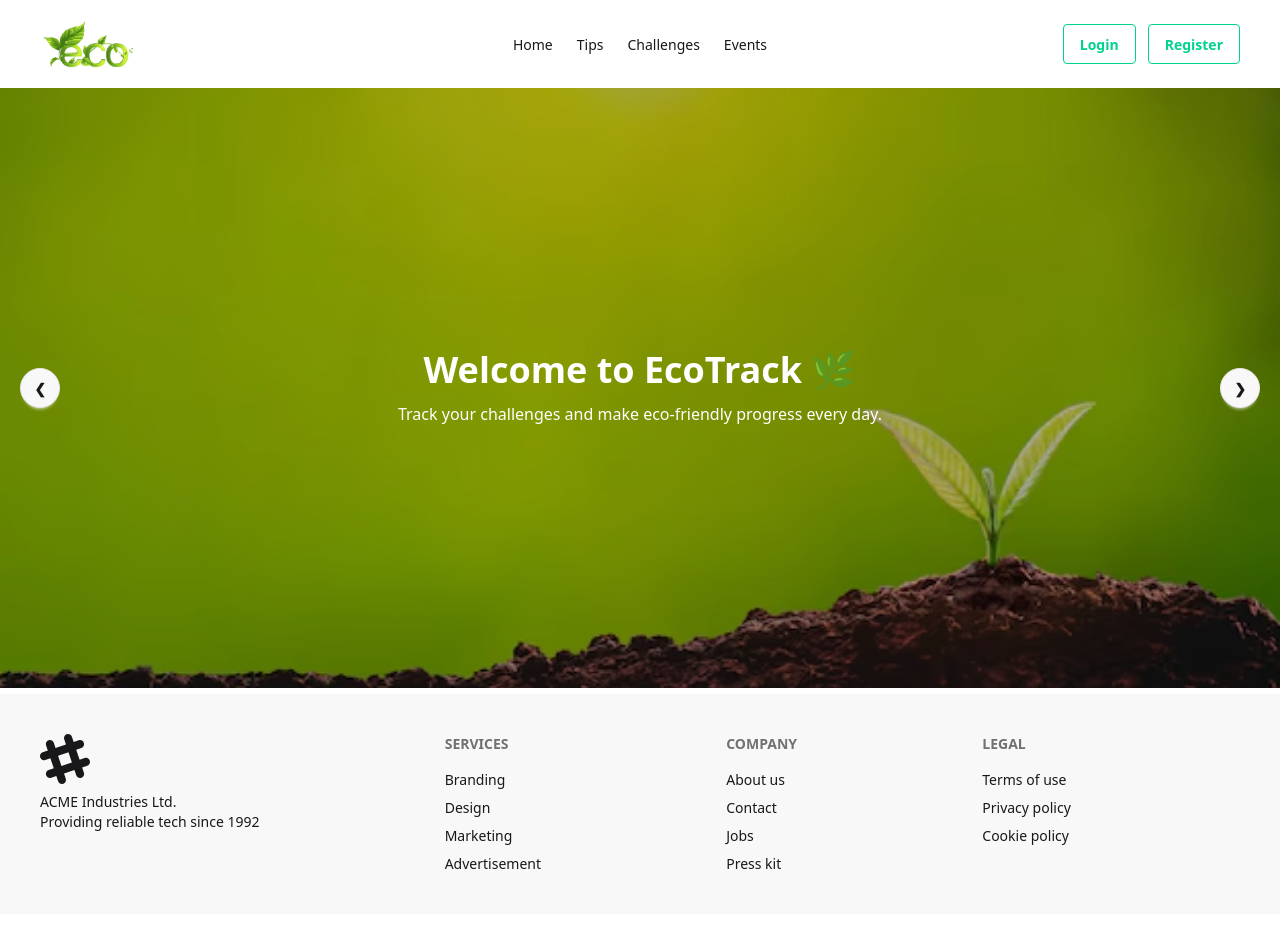
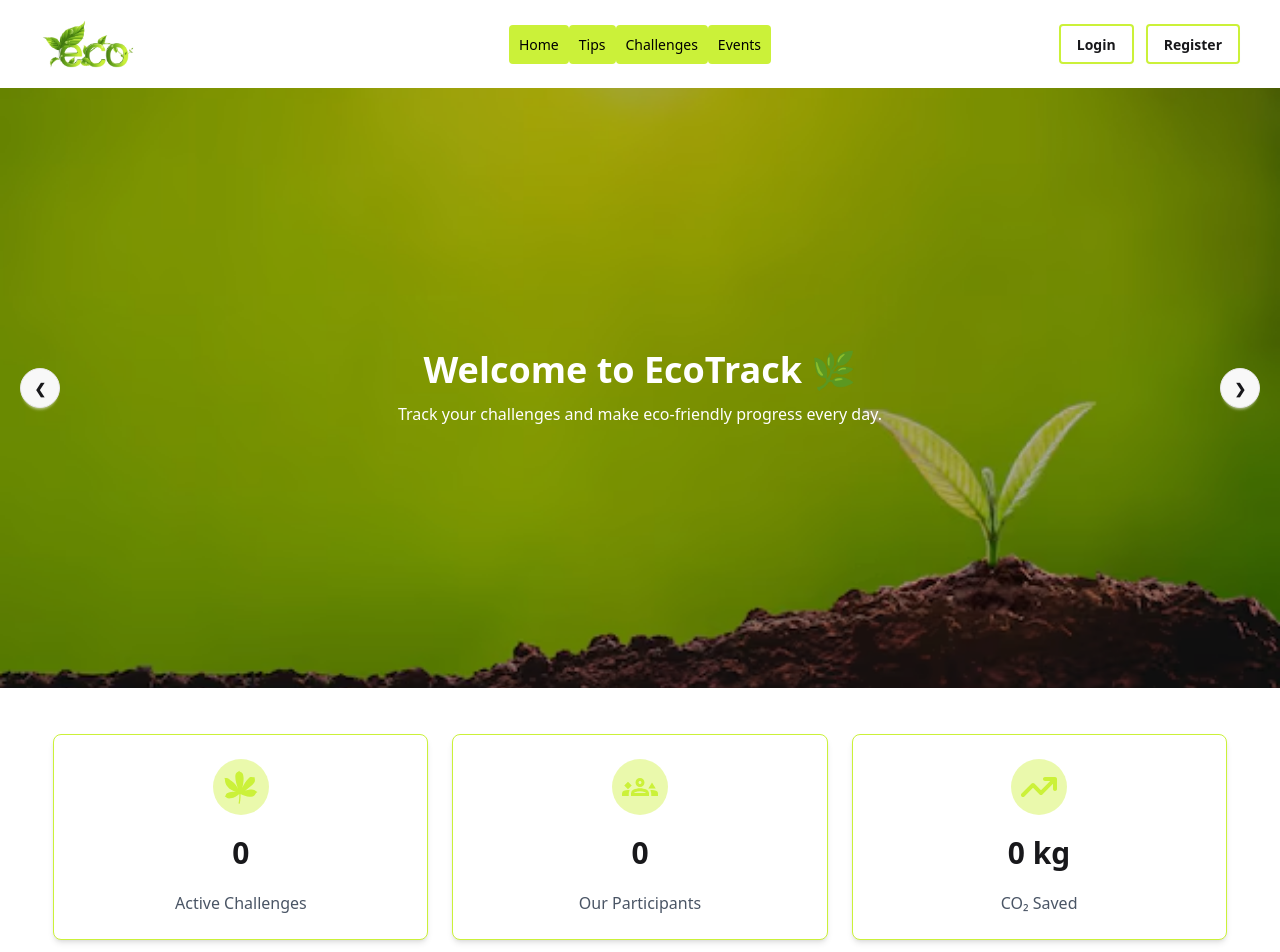
Before and after one commit to ehasun15019/ph-assignment-10-Ecotracker-client-site, a React (Vite) app: page / in a window 1280 px wide. Shown: the top 952 px of the page. Before the commit the page ends 914 px from the top, so only its background shows below. Built offline with nearby package versions, Linux system fonts and the light colour scheme.

Commit message:
complete counter section

```diff
--- a/index.html
+++ b/index.html
@@ -2,9 +2,9 @@
 <html lang="en">
   <head>
     <meta charset="UTF-8" />
-    <link rel="icon" type="image/svg+xml" href="/vite.svg" />
+    <!-- <link rel="icon" type="image/svg+xml" href="/vite.svg" /> -->
     <meta name="viewport" content="width=device-width, initial-scale=1.0" />
-    <title>client</title>
+    <title>Eco-tracker</title>
   </head>
   <body>
     <div id="root"></div>
--- /dev/null
+++ b/src/Components/Counter/Counter.css
@@ -0,0 +1,11 @@
+.card {
+    border: 1px solid #cbf139;
+}
+
+.card-title
+{
+    width: fit-content;
+    padding: 10px;
+    border-radius: 50%;
+    background-color: #ccf1396b;
+}
--- /dev/null
+++ b/src/Components/Counter/Counter.jsx
@@ -0,0 +1,48 @@
+import React from "react";
+import "./Counter.css";
+import { GiChestnutLeaf } from "react-icons/gi";
+import { MdOutlineGroups3 } from "react-icons/md";
+import { FaArrowTrendUp } from "react-icons/fa6";
+
+const Counter = () => {
+  return (
+    <div className="w-11/12 mx-auto py-10 grid grid-cols-1 sm:grid-cols-2 lg:grid-cols-3 gap-6">
+      {/* Card 1 */}
+      <div className="card bg-base-100 shadow-md hover:shadow-lg transition-all duration-300 w-full">
+        <div className="card-body flex flex-col items-center text-center space-y-3">
+          <div className="card-title text-4xl">
+            <GiChestnutLeaf style={{ color: "#cbf139" }} />
+          </div>
+          <h2 className="font-bold text-3xl">0</h2>
+          <p className="text-gray-600 text-sm sm:text-base">
+            Active Challenges
+          </p>
+        </div>
+      </div>
+
+      {/* Card 2 */}
+      <div className="card bg-base-100 shadow-md hover:shadow-lg transition-all duration-300 w-full">
+        <div className="card-body flex flex-col items-center text-center space-y-3">
+          <div className="card-title text-4xl">
+            <MdOutlineGroups3 style={{ color: "#cbf139" }} />
+          </div>
+          <h2 className="font-bold text-3xl">0</h2>
+          <p className="text-gray-600 text-sm sm:text-base">Our Participants</p>
+        </div>
+      </div>
+
+      {/* Card 3 */}
+      <div className="card bg-base-100 shadow-md hover:shadow-lg transition-all duration-300 w-full">
+        <div className="card-body flex flex-col items-center text-center space-y-3">
+          <div className="card-title text-4xl">
+            <FaArrowTrendUp style={{ color: "#cbf139" }} />
+          </div>
+          <h2 className="font-bold text-3xl">0 kg</h2>
+          <p className="text-gray-600 text-sm sm:text-base">CO₂ Saved</p>
+        </div>
+      </div>
+    </div>
+  );
+};
+
+export default Counter;
--- /dev/null
+++ b/src/Components/Navbar/Navbar.css
@@ -0,0 +1,5 @@
+a.active {
+    background: #cbf139;
+    color: black;
+    padding: 9px 10px;
+}
--- a/src/Components/Navbar/Navbar.jsx
+++ b/src/Components/Navbar/Navbar.jsx
@@ -1,6 +1,7 @@
 import React from "react";
 import { Link, NavLink } from "react-router";
 import { assets } from "../../assets/assets";
+import "./Navbar.css";
 
 const Navbar = () => {
   const links = (
@@ -10,15 +11,15 @@ const Navbar = () => {
       </li>
 
       <li>
-        <NavLink to="/">Tips</NavLink>
+        <NavLink>Tips</NavLink>
       </li>
 
       <li>
-        <NavLink to="">Challenges</NavLink>
+        <NavLink>Challenges</NavLink>
       </li>
 
       <li>
-        <NavLink to="/">Events</NavLink>
+        <NavLink>Events</NavLink>
       </li>
     </>
   );
@@ -61,8 +62,8 @@ const Navbar = () => {
 
       <div className="navbar-end">
         <div className="flex gap-3">
-          <button className="btn btn-outline btn-success">Login</button>
-          <button className="btn btn-outline btn-success">Register</button>
+          <button className="btn border-[#cbf139] border-2 bg-transparent hover:bg-[#cbf139]">Login</button>
+          <button className="btn border-[#cbf139] border-2 bg-transparent hover:bg-[#cbf139]">Register</button>
         </div>
       </div>
     </div>
--- a/src/Pages/Home/Home.jsx
+++ b/src/Pages/Home/Home.jsx
@@ -1,10 +1,12 @@
 import React from 'react'
 import HomeHero from '../../Components/Hero/HomeHero'
+import Counter from '../../Components/Counter/Counter'
 
 const Home = () => {
   return (
     <div>
       <HomeHero></HomeHero>
+      <Counter></Counter>
     </div>
   )
 }
--- a/src/index.css
+++ b/src/index.css
@@ -7,7 +7,5 @@
 @plugin "daisyui/theme" {
   name: "light";
   default: true;
-  /* --color-base-100: #F5F5F5;
-  --color-primary: linear-gradient(90deg, #632EE3, #9F62F2);
-  --color-banner: linear-gradient(90deg, #FFE6FD, #E0F8F5); */
+  --color-green: #cbf139;
 }
```
Also changed, not shown: 1 other file (tests, documents, lock files or other folders).
